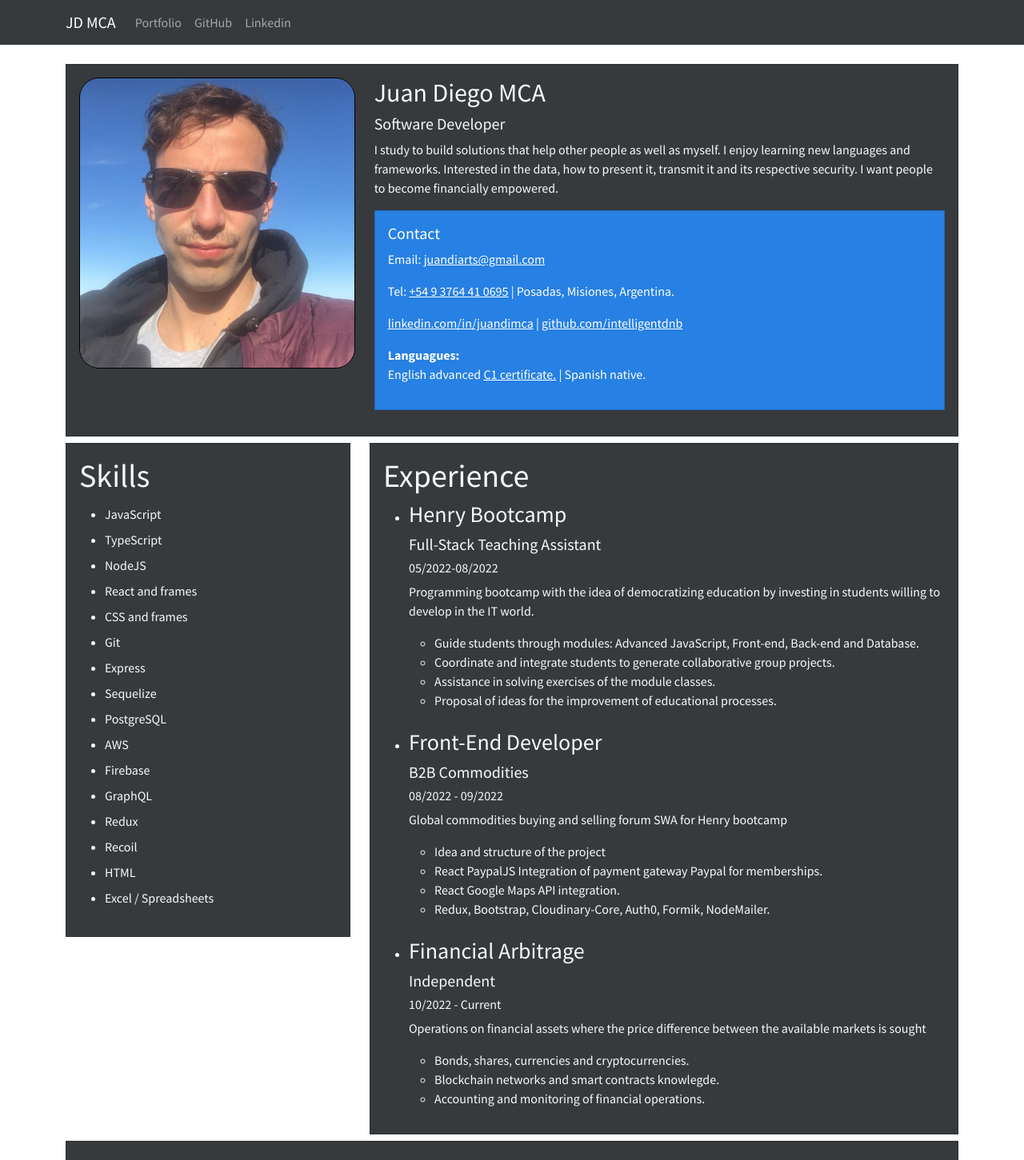
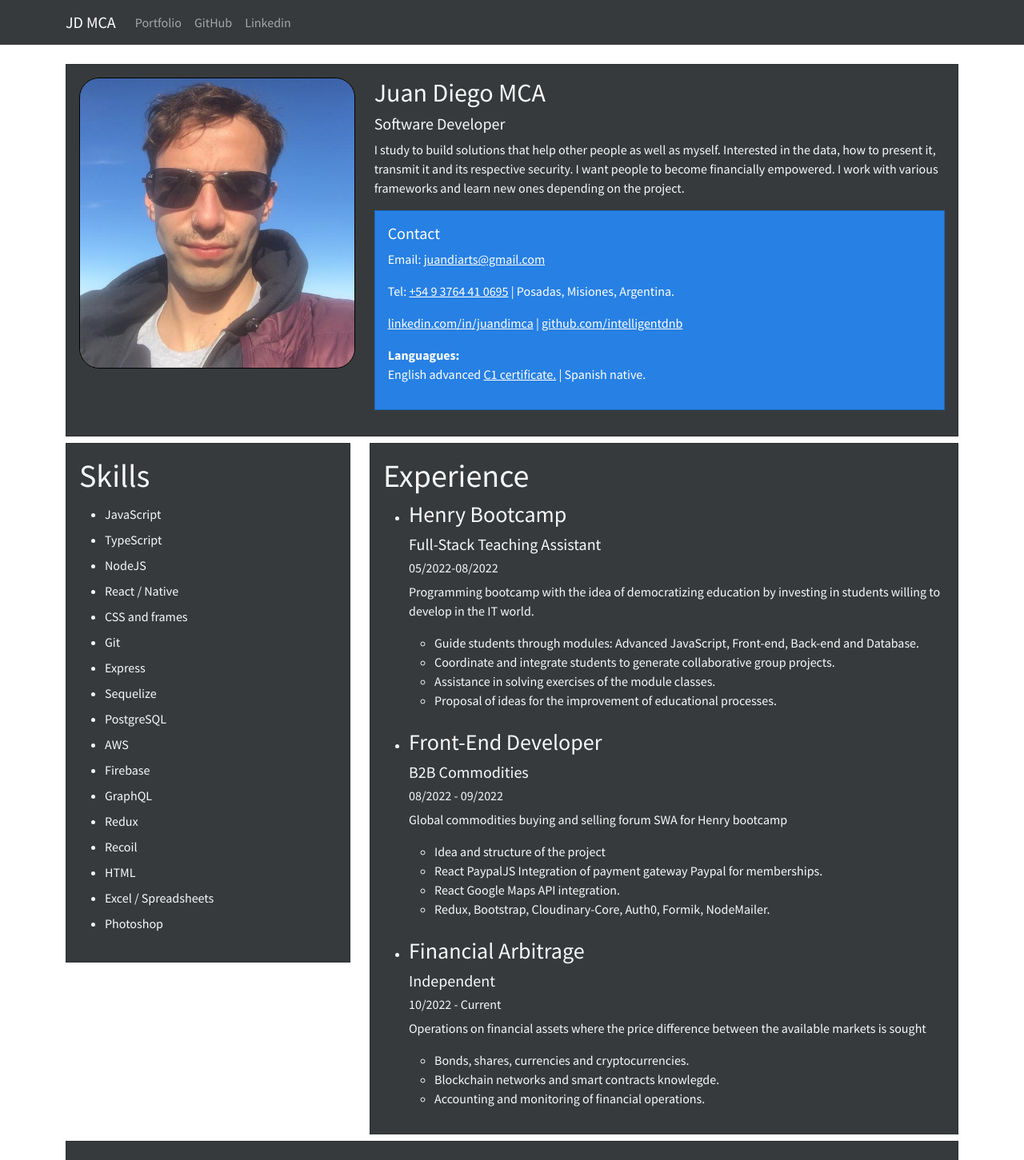
Before and after one commit to intelligentdnb/jd-inteCV, a Next.js app: page / in a window 1280 px wide. Shown: the top 1451 px of the page at 80% size. Built offline with nearby package versions, Linux system fonts and the light colour scheme.

Commit message:
feat: adding new skills

```diff
--- a/components/Header/Header.jsx
+++ b/components/Header/Header.jsx
@@ -13,9 +13,8 @@ const Header = () => {
                         <div className="col-md-8">
                             <h2>Juan Diego MCA</h2>
                             <h5>Software Developer</h5>
-                            <p>I study to build solutions that help other people as well as myself. I enjoy learning new languages and
-                                frameworks. Interested in the data, how to present it, transmit it and its respective security. I want people
-                                to become financially empowered. </p>
+                            <p>I study to build solutions that help other people as well as myself. Interested in the data, how to present it, transmit it and its respective security. I want people
+                                to become financially empowered. I work with various frameworks and learn new ones depending on the project.</p>
                             <div className="card text-white bg-primary mb-3">
                                 <div className="card-body">
                                     <h5>Contact </h5>
--- a/components/SecondSection/Skills.jsx
+++ b/components/SecondSection/Skills.jsx
@@ -1,8 +1,8 @@
 
 const Skills = () => {
 
-    const skills = ["JavaScript", "TypeScript", "NodeJS", "React and frames", "CSS and frames", "Git", "Express",
-    "Sequelize", "PostgreSQL", "AWS", "Firebase", "GraphQL", "Redux", "Recoil", "HTML", "Excel / Spreadsheets"]
+    const skills = ["JavaScript", "TypeScript", "NodeJS", "React / Native", "CSS and frames", "Git", "Express",
+    "Sequelize", "PostgreSQL", "AWS", "Firebase", "GraphQL", "Redux", "Recoil", "HTML", "Excel / Spreadsheets", "Photoshop"]
     return (
         <div className="col-md-4" >
             <div className="card bg-secondary text-light">
```
